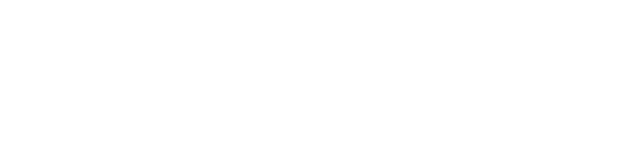
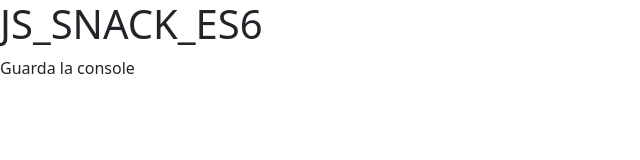
Before and after one commit to AndreaMargutti/js-snack-es6, a plain HTML site: page index.html in a window 1280 px wide. Shown: the whole page, without its empty margins (0-640 px from the left). Drawn offline with nearby package versions, Linux system fonts and the light colour scheme.

Commit message:
better comments and html

```diff
--- a/index.html
+++ b/index.html
@@ -10,7 +10,8 @@
     <title>Document</title>
 </head>
 <body>
-
+    <h1>JS_SNACK_ES6</h1>
+    <p>Guarda la console</p>
     <!--Script Bootstraps-->
     <script src="https://cdn.jsdelivr.net/npm/bootstrap@5.3.3/dist/js/bootstrap.bundle.min.js" integrity="sha384-YvpcrYf0tY3lHB60NNkmXc5s9fDVZLESaAA55NDzOxhy9GkcIdslK1eN7N6jIeHz" crossorigin="anonymous"></script>
     <!--Script-->
--- a/js/snack6.js
+++ b/js/snack6.js
@@ -43,6 +43,7 @@ const animals = [
 
 console.log(animals);
 
+//# Fase di elaborazione
 //creo l'array di mammiferi filtrando l'array degli animali tramite la chiave 'classe'
 const mammals = animals.filter(animal => { return animal.classe === 'mammiferi' });
 console.log(mammals);
```
